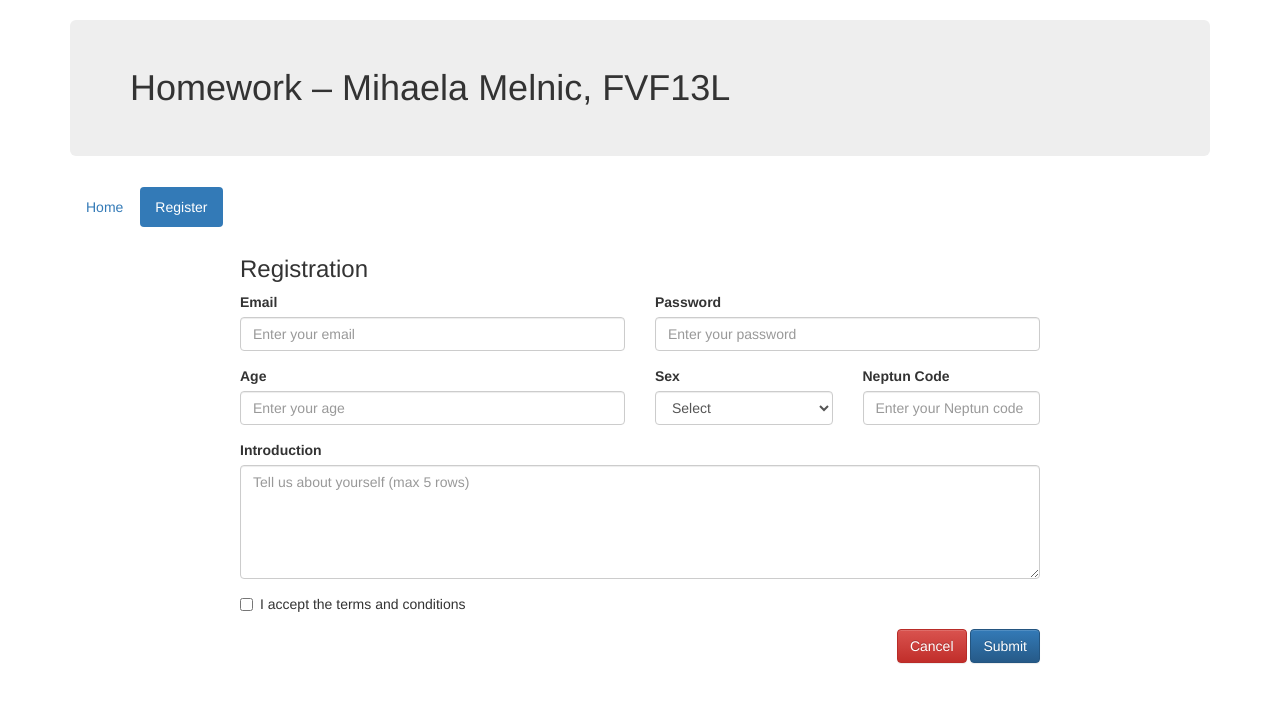
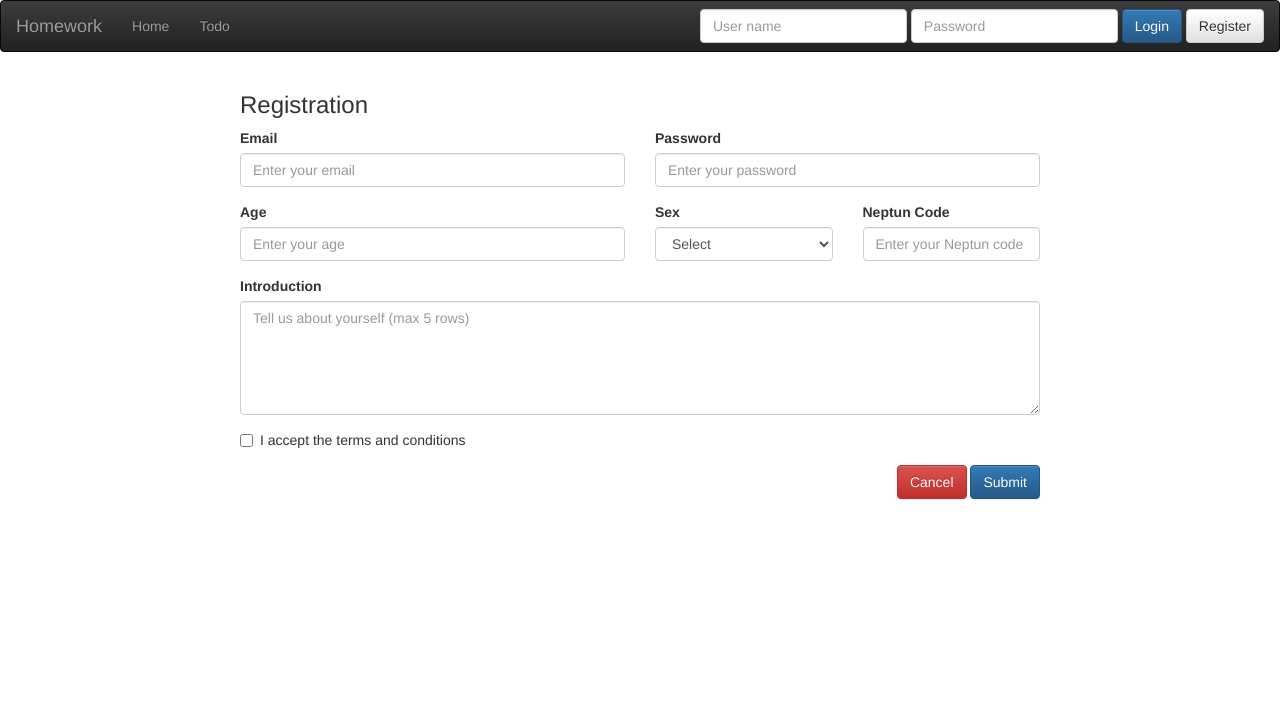
Before and after one commit to mMelnic/To-Do-Management, a plain HTML site: page register.html in a window 1280 px wide. Drawn offline with nearby package versions, Linux system fonts and the light colour scheme.

Commit message:
Added a top navigation bar

```diff
--- a/register.html
+++ b/register.html
@@ -8,21 +8,35 @@
     <meta name="viewport" content="width=device-width, initial-scale=1">
 </head>
 
-<body class="container">
+<body>
 
-    <!-- Header -->
-    <h1 class="jumbotron">Homework – Mihaela Melnic, FVF13L</h1>
+    <nav class="navbar navbar-inverse">
+        <div class="container-fluid">
+            <div class="navbar-header">
+                <a class="navbar-brand" href="#">Homework</a>
+            </div>
 
-    <!-- Navigation -->
-    <ul class="navbar nav nav-pills text-center">
-        <li>
-            <a href="index.html">Home</a>
-        </li>
-        <li class="active">
-            <a href="register.html">Register</a>
-        </li>
+            <ul class="nav navbar-nav">
+                <li style="display: inline-block;"><a href="home.html">Home</a></li>
+                <li style="display: inline-block;"><a href="index.html">Todo</a></li>
             </ul>
 
+            <form class="navbar-form navbar-right">
+                <div class="form-group" style="display: inline-block;">
+                    <input type="text" class="form-control" placeholder="User name">
+                </div>
+                <div class="form-group" style="display: inline-block;">
+                    <input type="password" class="form-control" placeholder="Password">
+                </div>
+                <button type="submit" class="btn btn-primary">Login</button>
+                <a href="register.html">
+                    <button type="button" class="btn btn-default">Register</button>
+                </a>
+            </form>
+        </div>
+    </nav>
+
+    <div class="container">
         <!-- Registration Form -->
         <div class="card" style="max-width: 800px; margin: auto; margin-top: 20px;">
             <div class="card-header">
@@ -50,8 +64,8 @@
                         <!-- Age -->
                         <div class="form-group col-md-6">
                             <label for="age">Age</label>
-                        <input type="number" class="form-control" id="age" name="age" placeholder="Enter your age"
-                            min="18" max="99" required>
+                            <input type="number" class="form-control" id="age" name="age" placeholder="Enter your age" min="18"
+                                max="99" required>
                         </div>
 
                         <!-- Sex -->
@@ -91,13 +105,13 @@
 
                     <!-- Buttons -->
                     <div class="form-group text-right">
-                    <a href="index.html" class="btn btn-danger">Cancel</a>
+                        <a href="home.html" class="btn btn-danger">Cancel</a>
                         <button type="submit" class="btn btn-primary">Submit</button>
                     </div>
                 </form>
             </div>
         </div>
-
+    </div>
 </body>
 
 </html>
```
Also changed, not shown: index.html (+31 -6 lines). Lines whose indentation alone changed are shown as unchanged.
